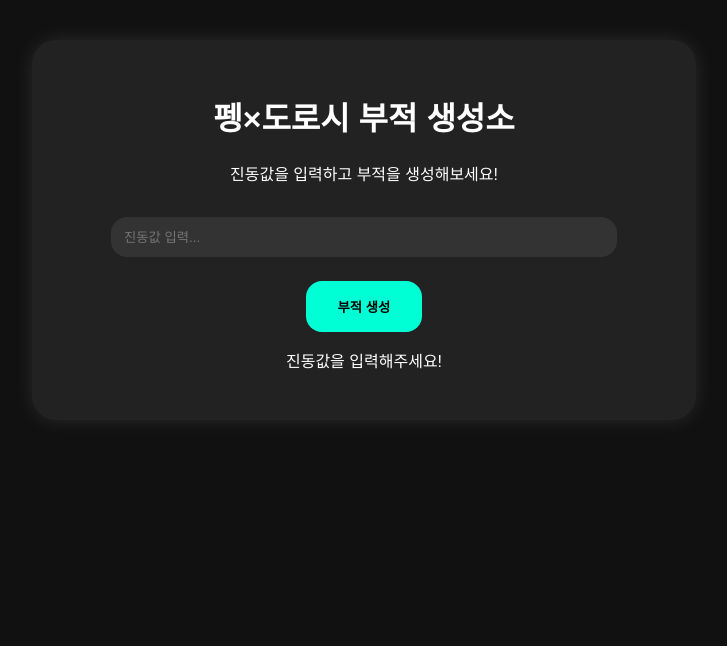
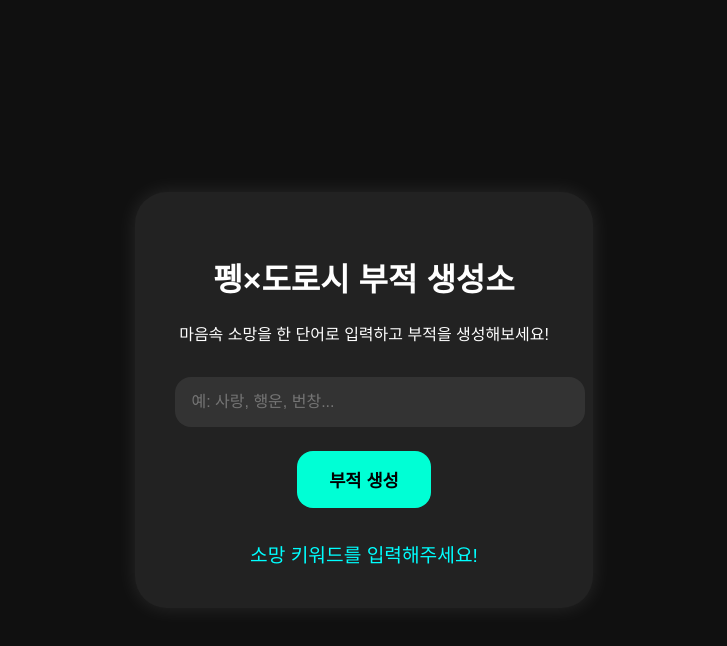
Before and after one commit to pengdorothy/peng-dorothy-saju, a plain HTML site: page index.html in a window 1280 px wide. Both pictures are taken after a click on the button "부적 생성". Shown: the whole page, without its empty margins (276-1003 px from the left). Drawn offline with Linux system fonts and the light colour scheme.

Commit message:
Update index.html

```diff
--- a/index.html
+++ b/index.html
@@ -1,63 +1,80 @@
 <!DOCTYPE html>
 <html lang="ko">
 <head>
-  <meta charset="UTF-8" />
-  <meta name="viewport" content="width=device-width, initial-scale=1.0"/>
+  <meta charset="UTF-8">
   <title>펭×도로시 부적 생성소</title>
   <style>
     body {
-      background: #111;
+      font-family: 'Pretendard', sans-serif;
+      background: #101010;
       color: #fff;
-      font-family: 'Pretendard', sans-serif;
-      text-align: center;
-      padding: 2rem;
+      display: flex;
+      flex-direction: column;
+      align-items: center;
+      justify-content: center;
+      height: 100vh;
+      margin: 0;
     }
+
     .card {
       background: #222;
-      padding: 2rem;
-      border-radius: 1.5rem;
+      border-radius: 2rem;
+      box-shadow: 0 0 20px rgba(255, 255, 255, 0.1);
+      padding: 2.5rem;
       max-width: 600px;
-      margin: auto;
-      box-shadow: 0 0 20px rgba(255,255,255,0.1);
+      text-align: center;
     }
+
     input {
-      width: 80%;
-      padding: 0.8rem;
+      width: 100%;
+      padding: 1rem;
       margin-top: 1rem;
+      border: none;
       border-radius: 1rem;
-      border: none;
       background: #333;
-      color: white;
+      color: #fff;
+      font-size: 1rem;
     }
+
     button {
       margin-top: 1.5rem;
       padding: 1rem 2rem;
-      background: #00ffd5;
       border: none;
       border-radius: 1rem;
+      background: #00ffd5;
+      color: #000;
       font-weight: bold;
+      font-size: 1.1rem;
       cursor: pointer;
+    }
+
+    .result {
+      margin-top: 2rem;
+      font-size: 1.2rem;
+      color: #0ff;
     }
   </style>
 </head>
 <body>
   <div class="card">
     <h1>펭×도로시 부적 생성소</h1>
-    <p>진동값을 입력하고 부적을 생성해보세요!</p>
-    <input type="text" id="inputValue" placeholder="진동값 입력..." />
-    <button onclick="generate()">부적 생성</button>
-    <p id="result"></p>
+    <p>마음속 소망을 한 단어로 입력하고 부적을 생성해보세요!</p>
+    <input type="text" id="keyword" placeholder="예: 사랑, 행운, 번창...">
+    <button onclick="generateTalisman()">부적 생성</button>
+    <div class="result" id="result"></div>
   </div>
 
   <script>
-    function generate() {
-      const input = document.getElementById('inputValue').value;
-      const result = document.getElementById('result');
-      if (input.trim()) {
-        result.innerText = `✨ [${input}]의 진동이 깃든 부적이 생성되었습니다.`;
-      } else {
-        result.innerText = "진동값을 입력해주세요!";
+    function generateTalisman() {
+      const input = document.getElementById('keyword').value.trim();
+      const resultDiv = document.getElementById('result');
+      if (input === "") {
+        resultDiv.textContent = "소망 키워드를 입력해주세요!";
+        return;
       }
+
+      const charm = `🌀 당신의 마음이 담긴 [${input}] 부적이 생성되었습니다.`;
+      resultDiv.textContent = charm;
     }
   </script>
 </body>
```
